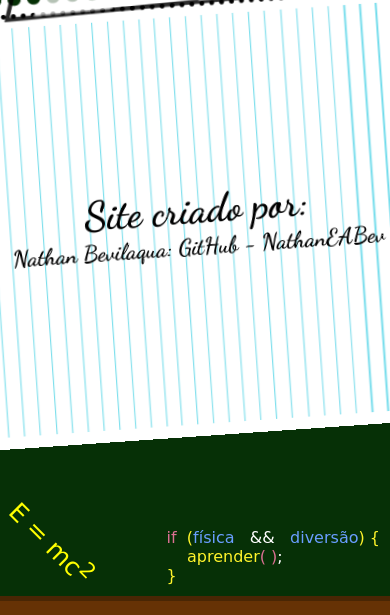
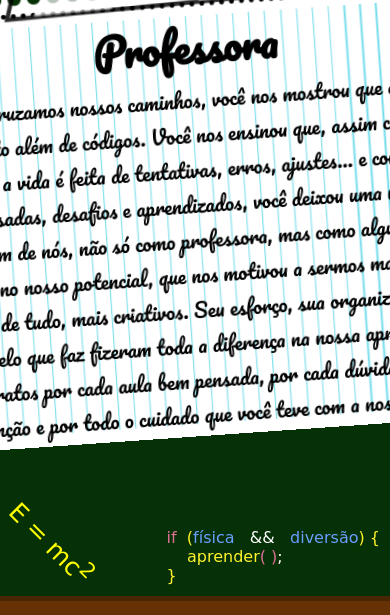
Before and after one commit to NathanEABev/quiz-fisica, a plain HTML site: page index.html in a window 390 px wide. Both pictures are taken after a click on the picture 340 px from the left and 81 px from the top of the page. Shown: the part 230-845 px from the top of the page. Drawn offline with Linux system fonts and the light colour scheme; a web font is replaced by a local one.

Commit message:
Atualiza arquivos de estilo e script para melhorias de layout e responsividade

```diff
--- a/script.js
+++ b/script.js
@@ -194,7 +194,7 @@
   var prox = document.getElementById("seta2")
   var ante = document.getElementById("seta1")
 
-  if (q) {
+  if (!q) {
     prox.style.display = "block"
     ante.style.display = "block"
 
--- a/style.css
+++ b/style.css
@@ -1,6 +1,6 @@
 @import url('https://fonts.googleapis.com/css2?family=Schoolbell&display=swap');
 
-@import url('https://fonts.googleapis.com/css2?family=Dancing+Script:wght@400..700&display=swap');
+@import url('https://fonts.googleapis.com/css2?family=Pacifico&display=swap');
 
 * {
     margin: 0;
@@ -440,13 +440,13 @@
 
 #modal-content h1 {
     color: black;
-    font-family: "Dancing Script";
+    font-family: "pacifico", cursive;
     font-size: 40px;
 }
 
 #modal-content p {
     color: black;
-    font-family: "Dancing Script";
-    font-size: 23px;
-    font-weight: 700;
+    font-family: "pacifico", cursive;
+    font-size: 20px;
+    font-weight: 400;
 }
```
